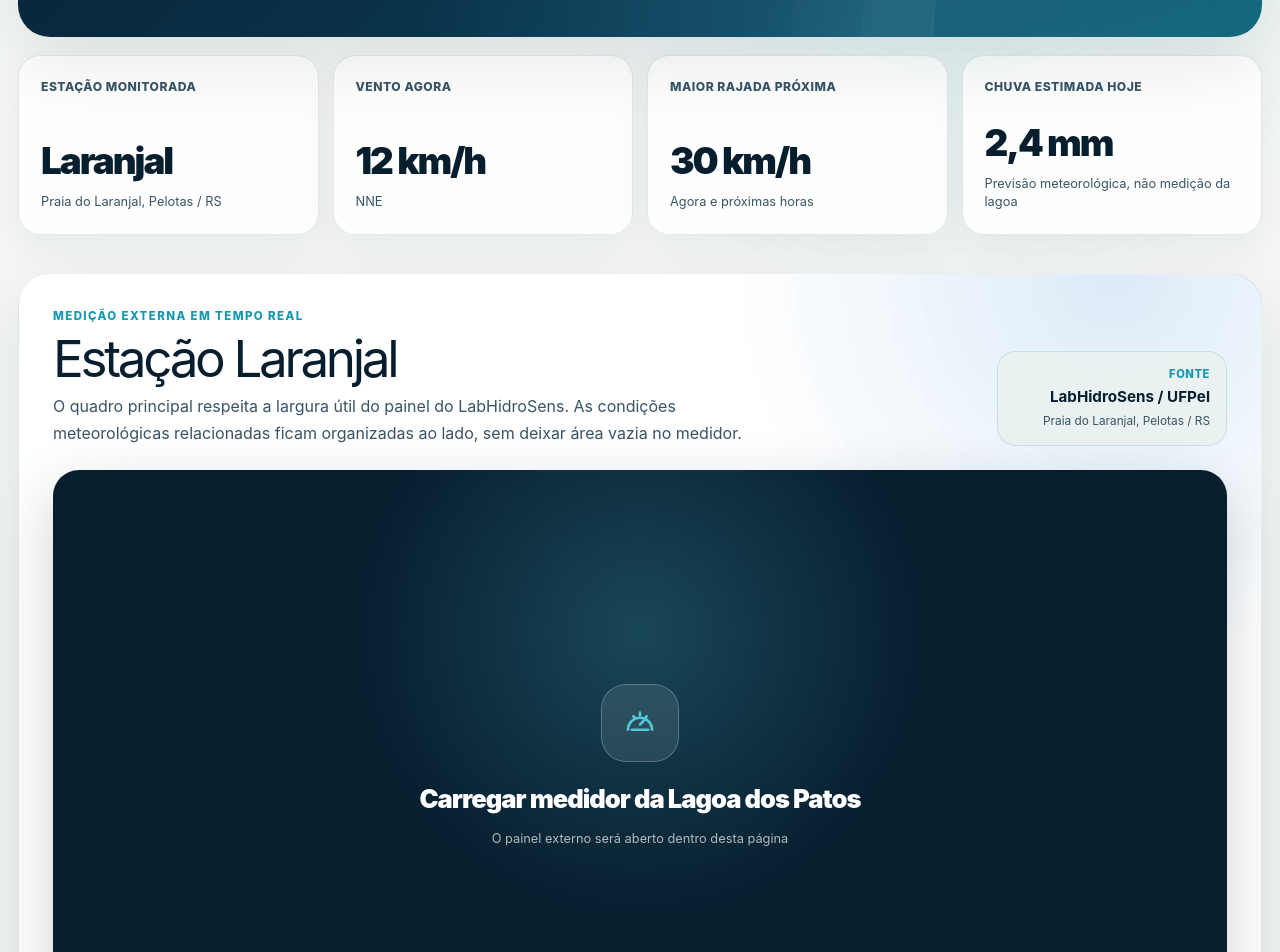
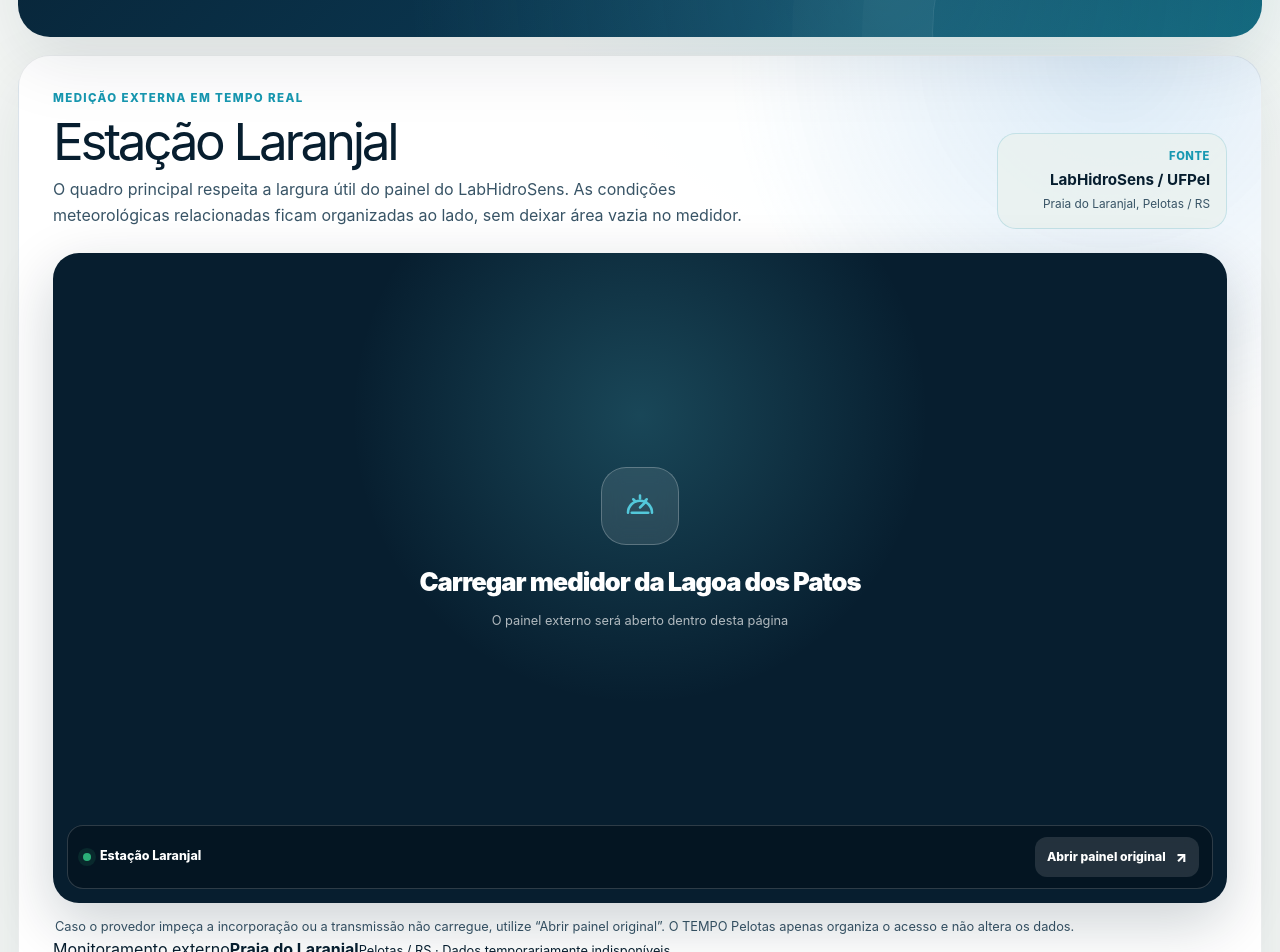
Before and after one commit to agenciamobi/tempopelotas, a Next.js app: page /nivel-da-lagoa-dos-patos-laranjal in a window 1280 px wide. Shown: the part 468-1420 px from the top of the page. Built offline with nearby package versions, Linux system fonts and the light colour scheme; no server answers.

Commit message:
Move condições meteorológicas para lateral do medidor

```diff
--- a/app/nivel-da-lagoa-dos-patos-laranjal/page.tsx
+++ b/app/nivel-da-lagoa-dos-patos-laranjal/page.tsx
@@ -3,7 +3,6 @@ import { ForecastPageShell } from "@/components/forecast-page-shell";
 import { LagoonLevelDashboard } from "@/components/lagoon-level-dashboard";
 import { absoluteUrl } from "@/lib/site";
 import { LAGOON_LEVEL_SOURCE } from "@/lib/lagoon-level";
-import { formatMillimeters } from "@/lib/weather-insights";
 import { getPelotasWeather } from "@/lib/weather-service";
 
 export const revalidate = 600;
@@ -63,30 +62,14 @@ export default async function NivelDaLagoaPage() {
         }}
       />
 
-      <section className="lagoon-context" aria-label="Condições meteorológicas relacionadas">
-        <article>
-          <span>Estação monitorada</span>
-          <strong>Laranjal</strong>
-          <small>Praia do Laranjal, Pelotas / RS</small>
-        </article>
-        <article>
-          <span>Vento agora</span>
-          <strong>{weather.current.windSpeed} km/h</strong>
-          <small>{weather.current.windDirection}</small>
-        </article>
-        <article>
-          <span>Maior rajada próxima</span>
-          <strong>{maxHourlyGust} km/h</strong>
-          <small>Agora e próximas horas</small>
-        </article>
-        <article>
-          <span>Chuva estimada hoje</span>
-          <strong>{formatMillimeters(today?.precipitation ?? 0)} mm</strong>
-          <small>Previsão meteorológica, não medição da lagoa</small>
-        </article>
-      </section>
-
-      <LagoonLevelDashboard />
+      <LagoonLevelDashboard
+        windSpeed={weather.current.windSpeed}
+        windDirection={weather.current.windDirection}
+        windGust={maxHourlyGust}
+        precipitation={today?.precipitation ?? 0}
+        condition={weather.current.condition}
+        updatedAt={weather.current.updatedAt}
+      />
 
       <section className="topic-section lagoon-explanation" aria-labelledby="lagoon-explanation-title">
         <div className="section-heading">
```
